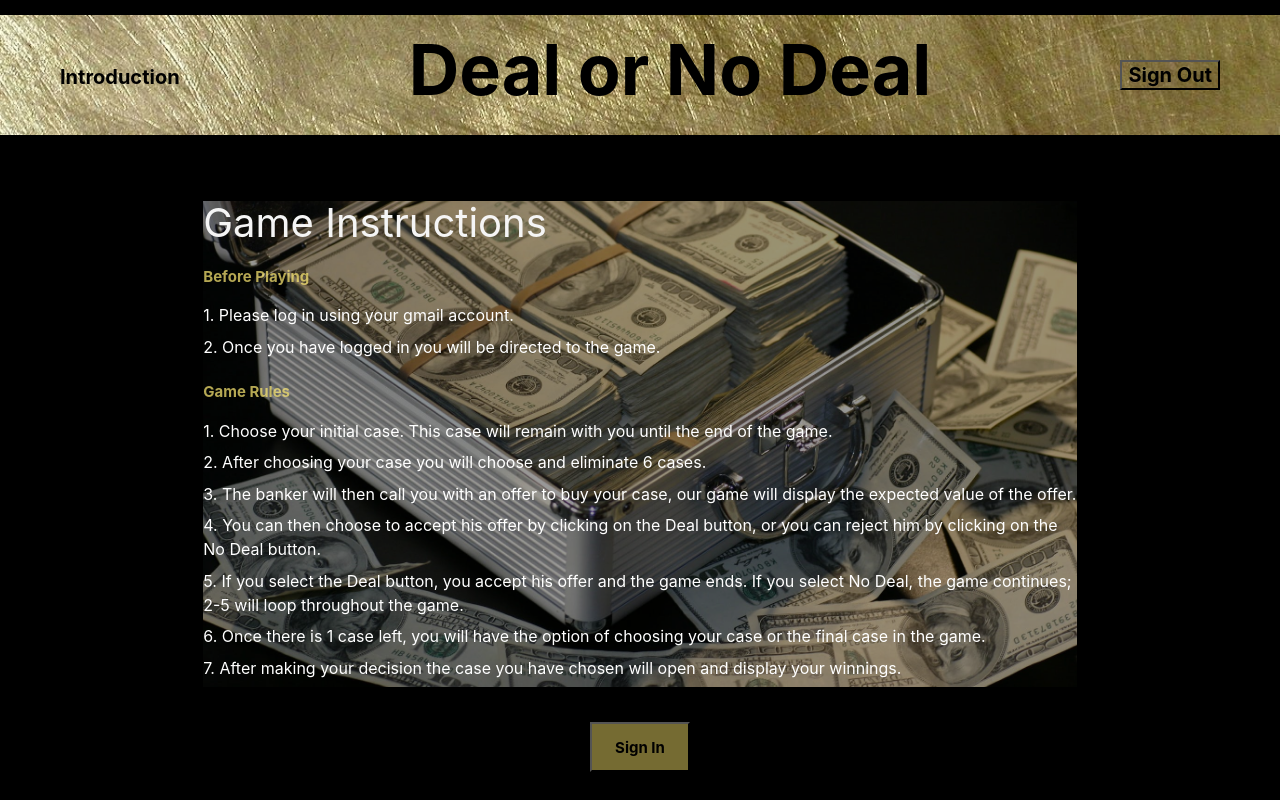
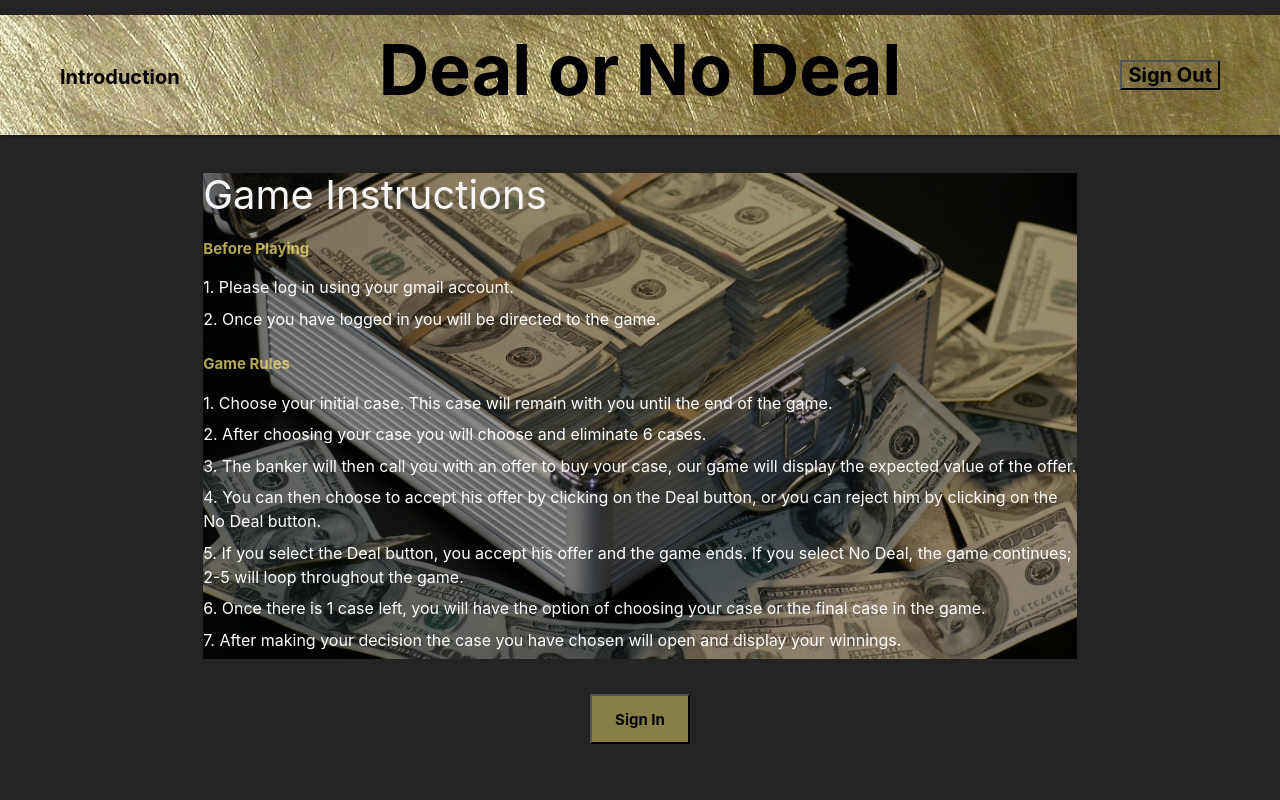
Before and after one commit to ta05/Deal-Or-No-Deal, a plain HTML site: page intro.html in a window 1280 px wide. Drawn offline with nearby package versions, Linux system fonts and the light colour scheme; no server answers.

Commit message:
assets/css/style.css

```diff
--- a/assets/css/style.css
+++ b/assets/css/style.css
@@ -2,7 +2,7 @@ body {
   box-sizing: border-box;
   margin: auto;
   padding: auto;
-  background-color: black;
+  background-color: rgba(8, 7, 7, 0.884);
 }
 /*Text Style*/
 p {
@@ -18,6 +18,7 @@ li {
 h2 {
   font-size: 40px;
   color: whitesmoke;
+  margin-top: 0.5rem;
 }
 /*Style for Instructions*/
 .instructions-bg {
@@ -82,7 +83,8 @@ nav {
   font-size: 70px;
   color: black;
   font-weight: bold;
-  margin: 1.5rem 2rem;
+  margin: 1.5rem;
+  margin-left: auto;
 }
 /*Style for Money Amount Table*/
 #moneyAmountTable {
@@ -99,5 +101,5 @@ nav {
 .signin-btn:hover {
   font-weight: bolder;
   color: black;
-  background-color: goldenrod;
+  background-color: rgba(172, 172, 172, 0.842);
 }
```
